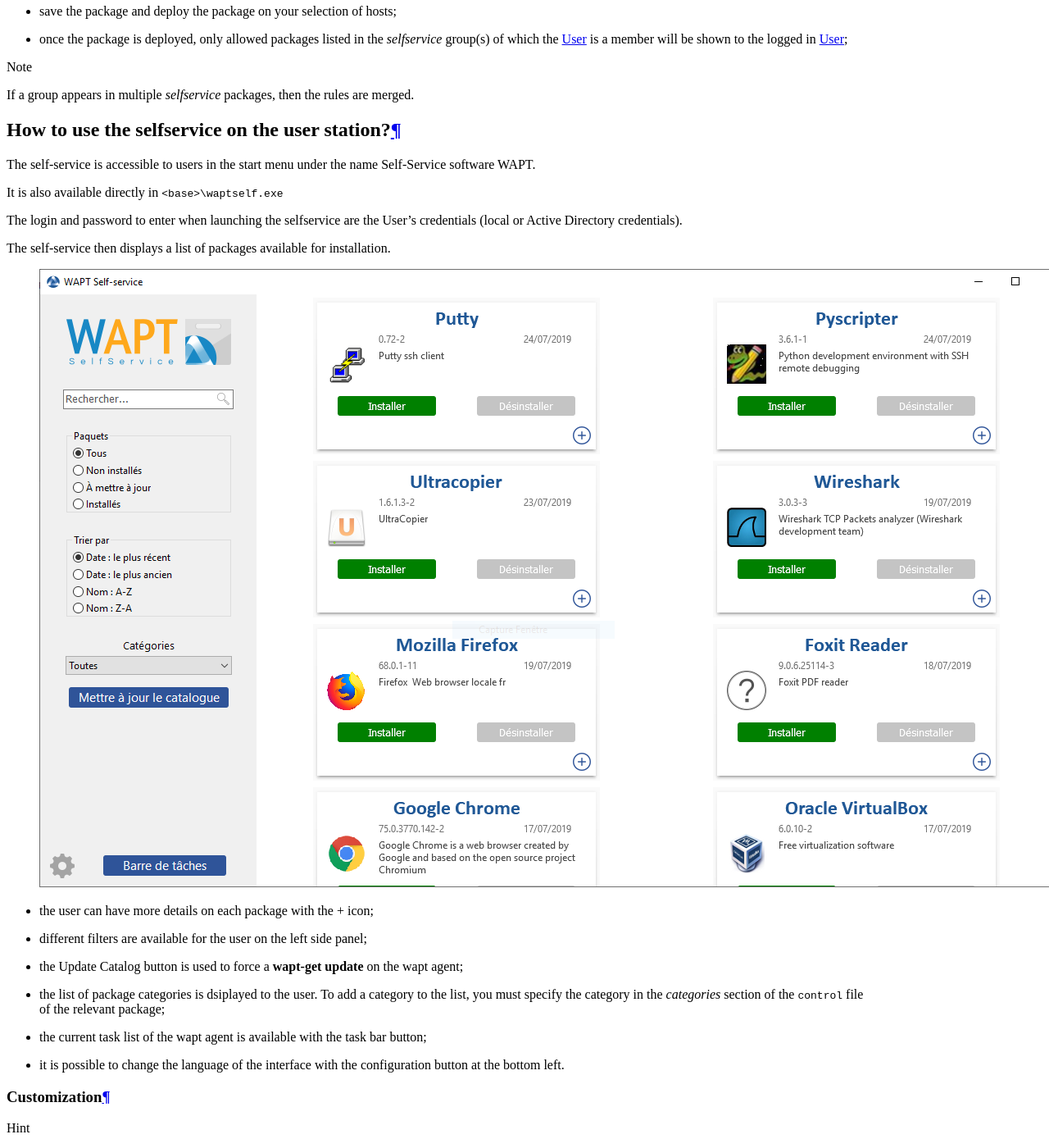
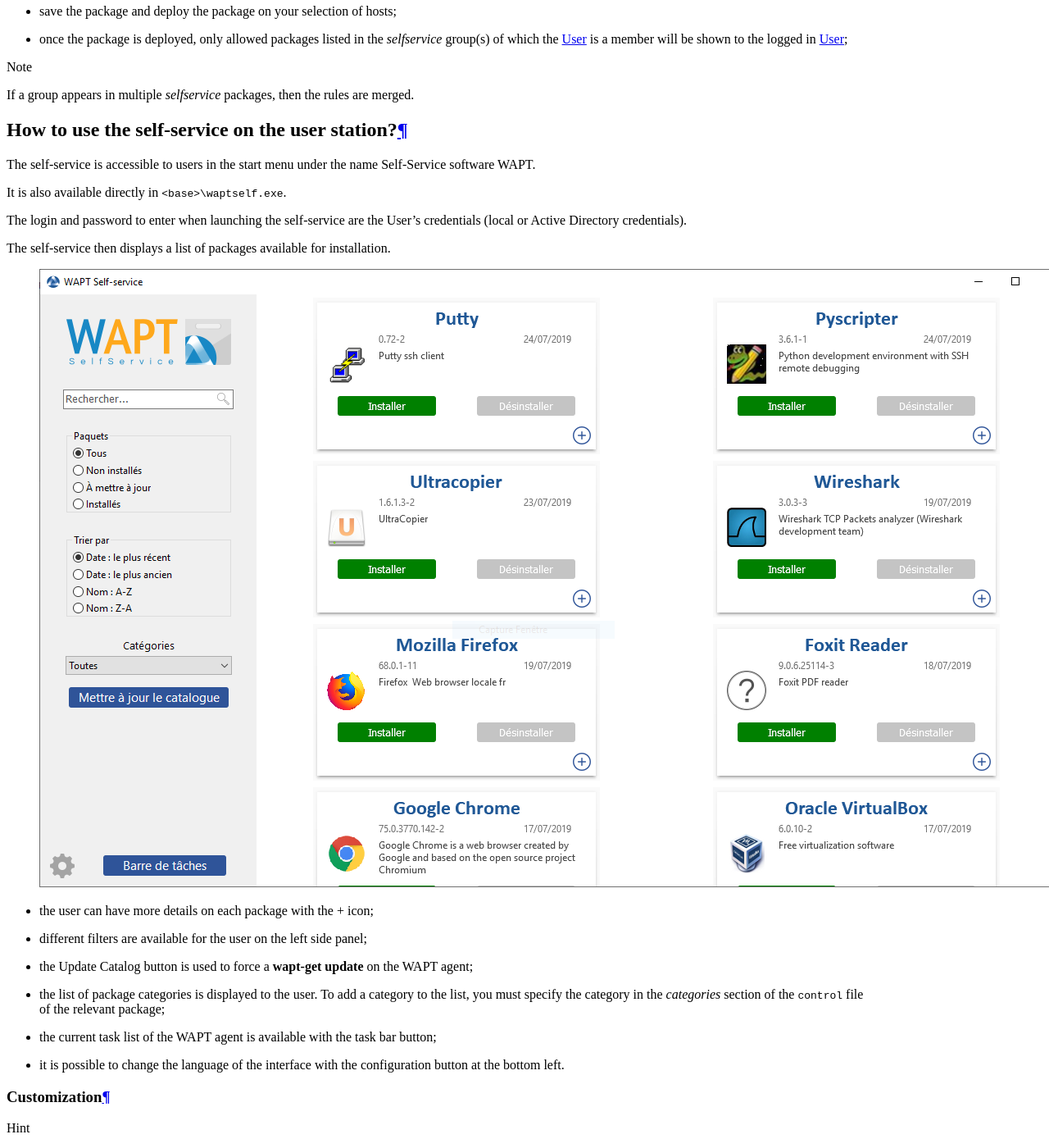
Before and after one commit to tranquilit/WAPT-Documentation, a Sphinx documentation site: the page built from source/wapt-usage/wapt-selfservice.rst, in a window 1280 px wide and 1400 px high, scrolled down 2434 px. Shown: the whole window at 82% size. Built offline with Sphinx 7.4.7 and the Read the Docs theme 2.0.0, drawn with Linux system fonts in a browser that asks for light colours; some of the changed text lies outside the part shown.

Commit message:
minor edit

```diff
--- a/source/wapt-usage/wapt-selfservice.rst
+++ b/source/wapt-usage/wapt-selfservice.rst
@@ -80,15 +80,15 @@
   If a group appears in multiple *selfservice* packages,
   then the rules are merged.
 
-How to use the selfservice on the user station?
------------------------------------------------
+How to use the self-service on the user station?
+------------------------------------------------
 
 The self-service is accessible to users in the start menu under the name
 :guilabel:`Self-Service software WAPT`.
 
-It is also available directly in :file:`<base>\\waptself.exe`
+It is also available directly in :file:`<base>\\waptself.exe`.
 
-The login and password to enter when launching the selfservice
+The login and password to enter when launching the self-service
 are the User's credentials (local or Active Directory credentials).
 
 The self-service then displays a list of packages available for installation.
@@ -102,14 +102,14 @@
 * different filters are available for the user on the left side panel;
 
 * the :guilabel:`Update Catalog` button is used to force a
-  :command:`wapt-get update` on the wapt agent;
+  :command:`wapt-get update` on the WAPT agent;
 
-* the list of package categories is dsiplayed to the user.
+* the list of package categories is displayed to the user.
   To add a category to the list, you must specify the category
   in the *categories* section of the :file:`control` file
   of the relevant package;
 
-* the current task list of the wapt agent is available
+* the current task list of the WAPT agent is available
   with the :guilabel:`task bar` button;
 
 * it is possible to change the language of the interface
@@ -130,11 +130,11 @@
 
 .. note::
 
-   It is highly recommended to use a :file:`.PNG` file with a 200 * 150px resolution.
+   It is highly recommended to use a :mimetype:`.png` file with a *200 x 150px*
+   resolution.
 
-
-Demonstration video
-------------------------------------------------------
+Video of WAPT self-service feature in action
+--------------------------------------------
 
 .. raw:: html
 
```
